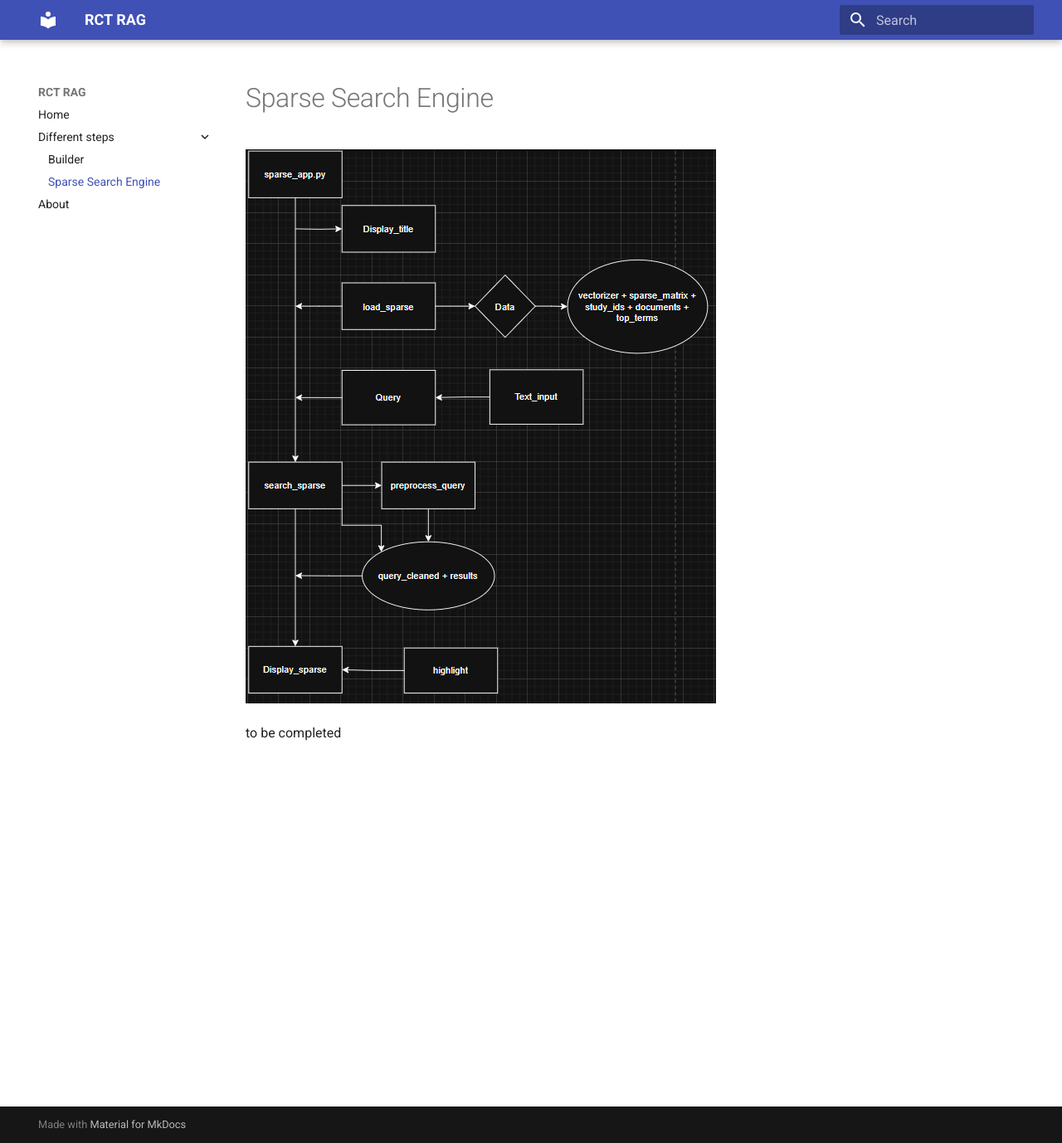
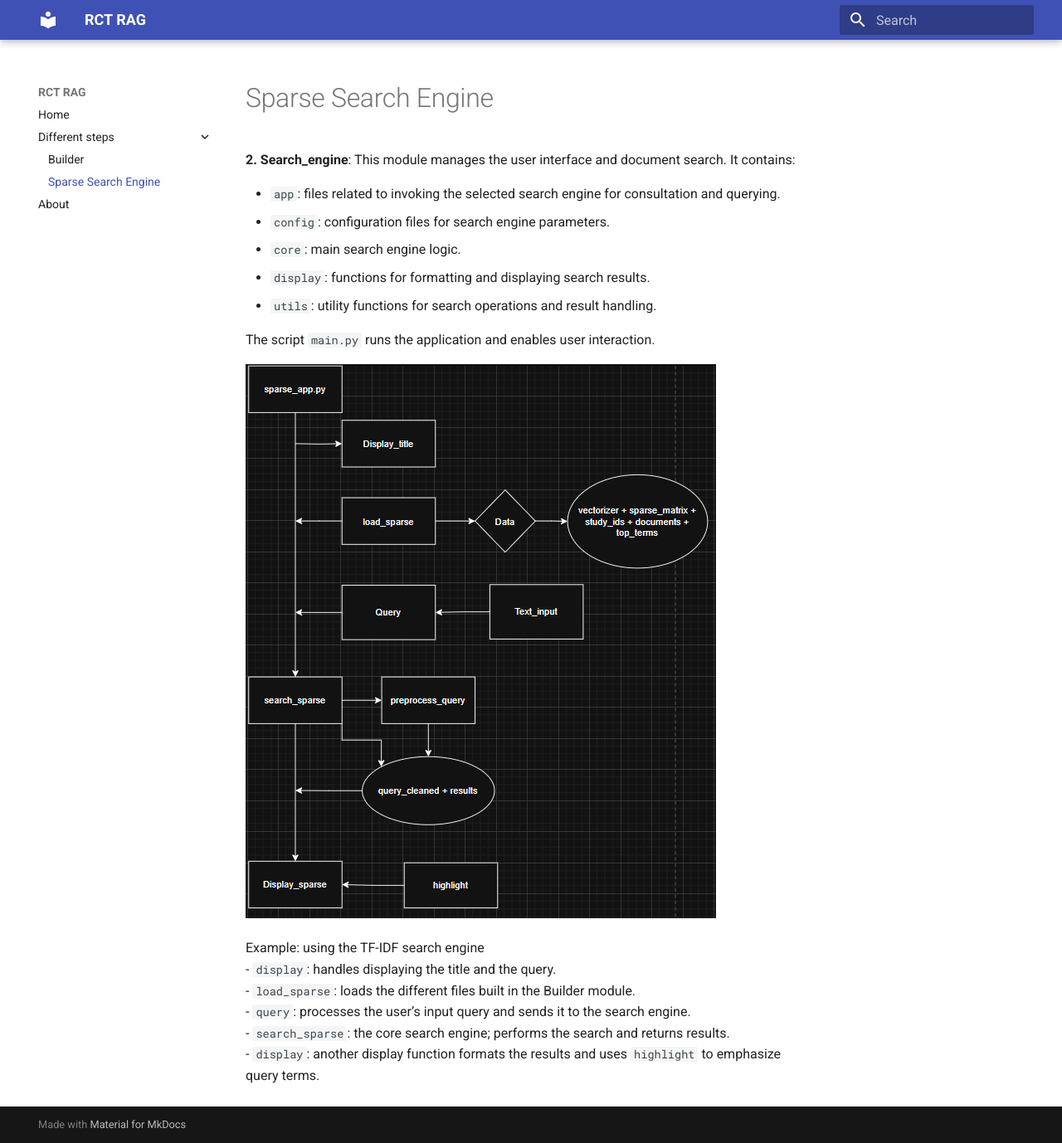
Before and after one commit to LorisDematini/rct_rag, an MkDocs documentation site: the page built from docs/rag/sparse_engine.md, in a window 1280 px wide and 1378 px high. Shown: the whole window at 83% size. Built offline with MkDocs 1.6.1 and Material for MkDocs 9.7.7, drawn with Linux system fonts in a browser that asks for light colours.

Commit message:
commit documentation

```diff
--- a/docs/rag/sparse_engine.md
+++ b/docs/rag/sparse_engine.md
@@ -1,3 +1,18 @@
-![Alt text](assets/sparse_search_engine.png)
+**2. Search_engine**: This module manages the user interface and document search. It contains:
 
-to be completed
+- `app`: files related to invoking the selected search engine for consultation and querying.
+- `config`: configuration files for search engine parameters.
+- `core`: main search engine logic.
+- `display`: functions for formatting and displaying search results.
+- `utils`: utility functions for search operations and result handling.
+
+The script `main.py` runs the application and enables user interaction.
+
+![Sparse Search Engine](assets/sparse_search_engine.png)
+
+Example: using the TF-IDF search engine
+- `display`: handles displaying the title and the query.
+- `load_sparse`: loads the different files built in the Builder module.
+- `query`: processes the user’s input query and sends it to the search engine.
+- `search_sparse`: the core search engine; performs the search and returns results.
+- `display`: another display function formats the results and uses `highlight` to emphasize query terms.
```
Also changed, not shown: README.md (+1 -1 lines), docs/rag/builder.md (+13 -1 lines), site/404.html, site/about/index.html, site/index.html, site/rag/builder/index.html, site/rag/sparse_engine/index.html, site/search/search_index.json.
